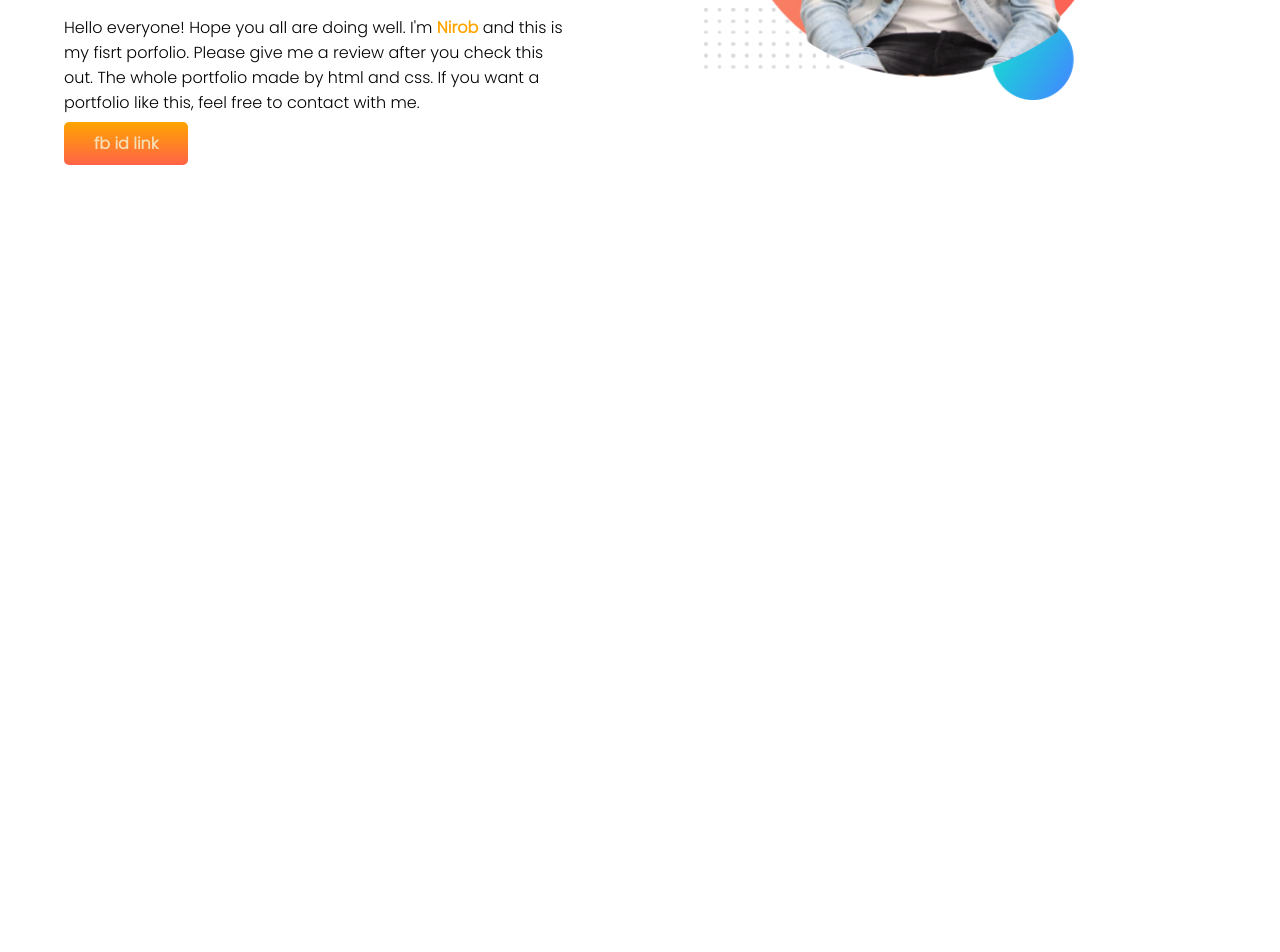
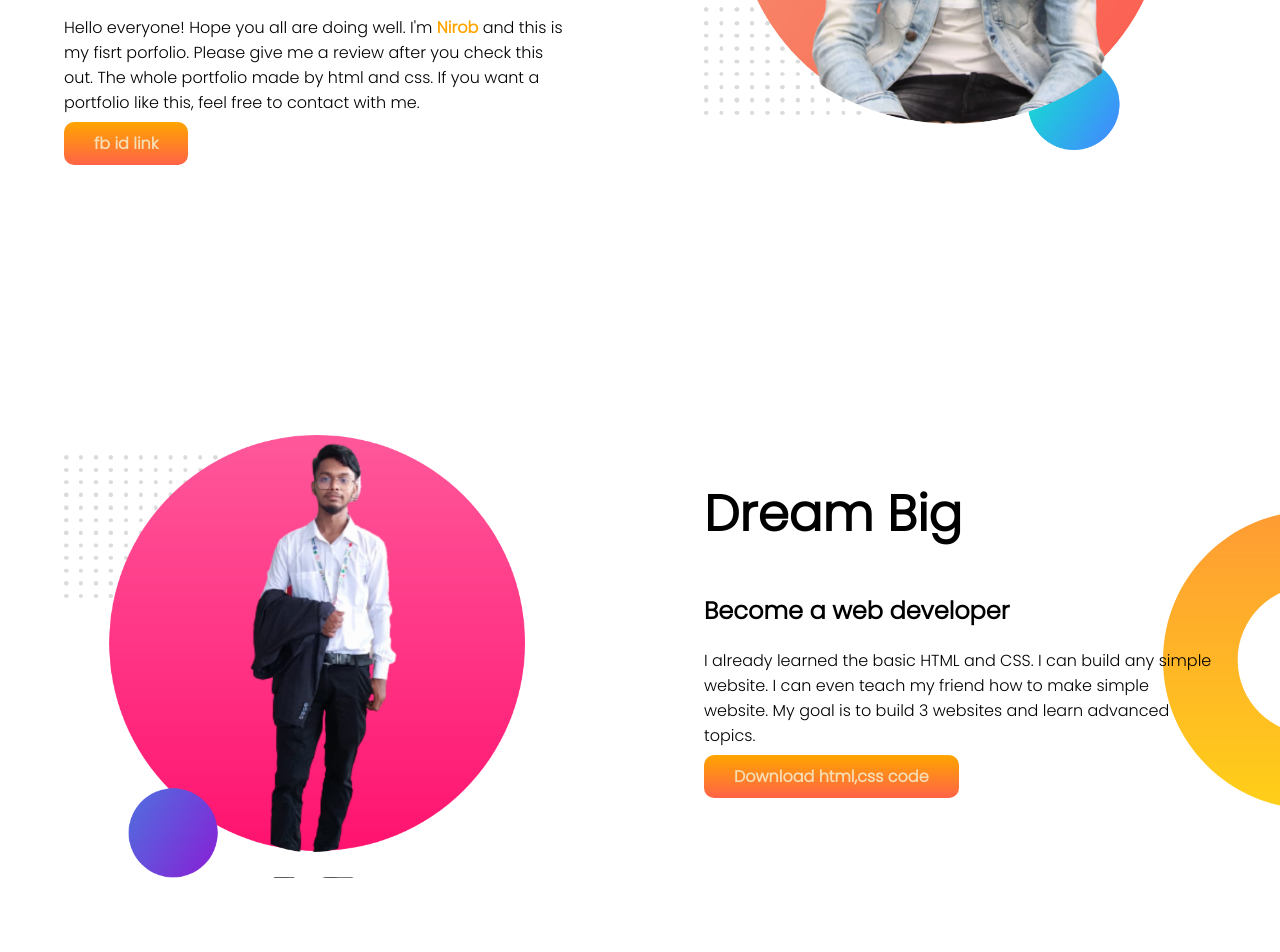
Before and after one commit to Nirob844/developer-portfilo, a plain HTML site: page index.html in a window 1280 px wide. Shown: the part 371-1323 px from the top of the page. Before the commit the page ends 800 px from the top, so only its background shows below. Drawn offline with Linux system fonts and the light colour scheme.

Commit message:
section 2

```diff
--- a/index.html
+++ b/index.html
@@ -30,6 +30,21 @@
             <img src="images/nirob-h.png" alt="">
         </div>
     </section>
+    <section class="Dream-Big">
+        <div class="half-wight">
+            <img src="images/hasan-n.png" alt="">
+        </div>
+        <div class="half-wight">
+            <h1>Dream Big</h1>
+            <h2>Become a web developer</h2>
+            <p>
+                I already learned the basic HTML and CSS. I can build any simple website. I can even teach my friend how
+                to make simple website. My goal is to build 3 websites and learn advanced topics.
+            </p>
+            <a class="link-button" target="_blank" href="https://github.com/Nirobhasan844/developer-portfilo">Download
+                html,css code</a>
+        </div>
+    </section>
 </body>
 
 </html>
--- a/style.css
+++ b/style.css
@@ -10,19 +10,20 @@ h1{
 }
 section{
     display: flex;
+    margin-bottom: 150px;
 }
 .half-wight{
      width: 50%;
      padding: 5%;
 }
 .half-wight img{
-    width: 80%;
+    width: 90%;
 }
 .link-button{
     text-decoration: none;
     background-image: linear-gradient(orange, tomato);
     padding: 10px 30px;
-    border-radius: 5px;
+    border-radius: 10px;
     color: wheat;
     font-weight: 700;
 }
@@ -30,3 +31,8 @@ section{
     background-image: url(images/top-banner.png);
     background-repeat: no-repeat;
 }
+.Dream-Big{
+    background-image: url(images/dream-bg.png);
+    background-repeat: no-repeat;
+    background-position: right;
+}
```
